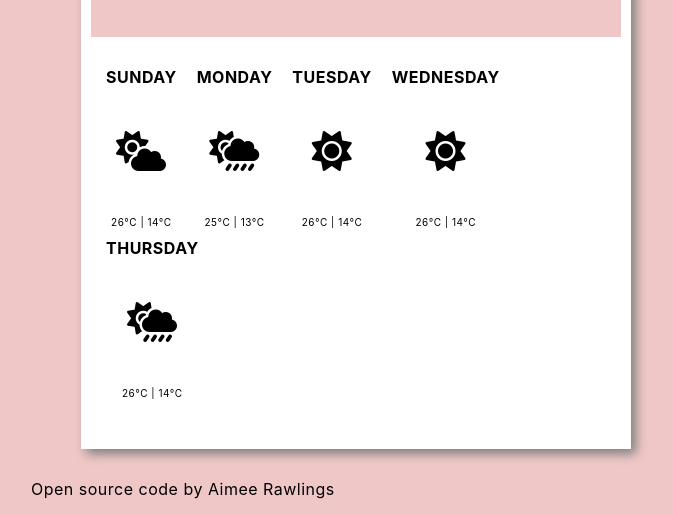
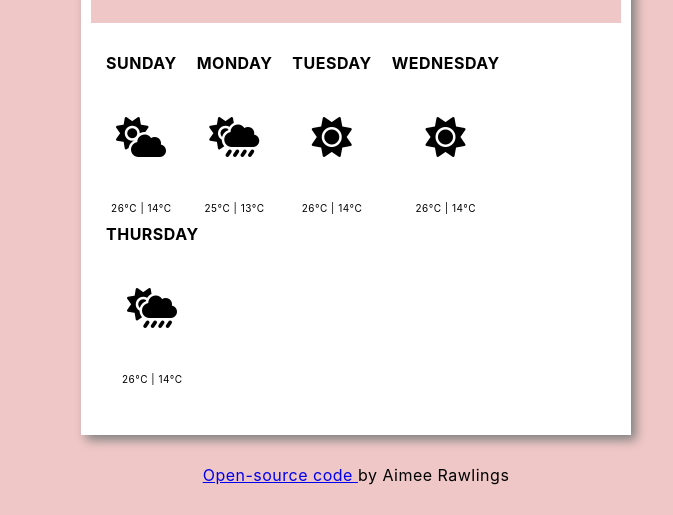
Before and after one commit to aimee-r/weather-app-aimee-r, a plain HTML site: page index.html in a window 1280 px wide. Shown: the part 377-892 px from the top of the page, without its empty margins (284-957 px from the left). Drawn offline with nearby package versions, Linux system fonts and the light colour scheme.

Commit message:
Styled footer and added link

```diff
--- a/index.html
+++ b/index.html
@@ -104,7 +104,7 @@
             </li>
         </ul>
     </div>
-    <p class="footer">Open source code by Aimee Rawlings</p>
+    <p class="footer"><a href="https://github.com/aimee-r/weather-app-pastel">Open-source code </a> by Aimee Rawlings</p>
 
 <script src="src/index.js"></script>
 </body>
--- a/src/style.css
+++ b/src/style.css
@@ -107,6 +107,12 @@ input {
   font-weight: lighter;
 }
 
+.footer {
+  text-align: center;
+}
+
+// Colour Picker Buttons
+
 .colour-picker {
   margin-left: 50px;
   margin-top: 30px;
```
